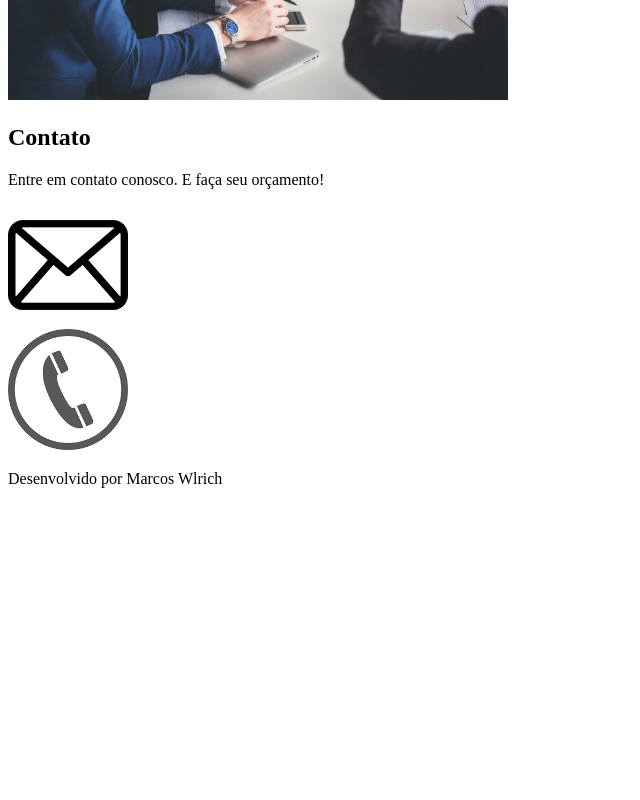
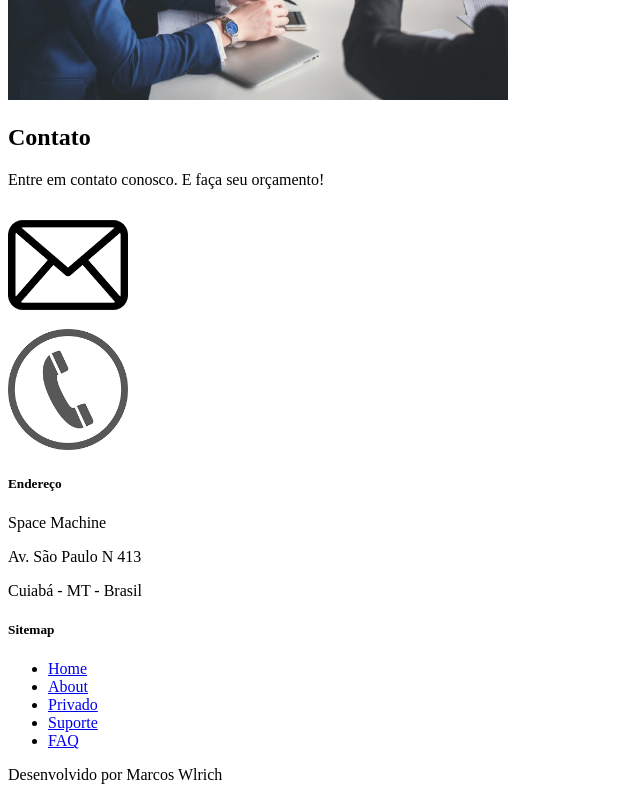
Before and after one commit to marcoswlrich/studies_html5_css3, a plain HTML site: page index.html in a window 1280 px wide. Shown: the part 1285-2085 px from the top of the page, without its empty margins (0-640 px from the left). Before the commit the page ends 1789 px from the top, so only its background shows below. Drawn offline with Linux system fonts and the light colour scheme.

Commit message:
Organização estrutura

```diff
--- a/index.html
+++ b/index.html
@@ -35,7 +35,7 @@
 
             </p>
         </header>
-
+        <main>
             <section id='Produtos'>
                 <h2>Produtos</h2>
                 <p>
@@ -80,9 +80,29 @@
                 </div>
             </section>
 
+        </main>
 
         <footer>
-            <p>Desenvolvido por Marcos Wlrich</p>
+            <div class="Endereço">
+                <h5>Endereço</h5>
+                <p>Space Machine</p>
+                <p>Av. São Paulo N 413</p>
+                <p>Cuiabá - MT - Brasil</p>
+            </div>
+            <div class="Sitemap">
+                <h5>Sitemap</h5>
+                <ul>
+                    <li><a href="#">Home</a></li>
+                    <li><a href="#">About</a></li>
+                    <li><a href="#">Privado</a></li>
+                    <li><a href="#">Suporte</a></li>
+                    <li><a href="#">FAQ</a></li>
+
+                </ul>
+            </div>
+            <p>
+                Desenvolvido por Marcos Wlrich
+            </p>
         </footer>
     </body>
 
```
Lines whose indentation alone changed are shown as unchanged.
